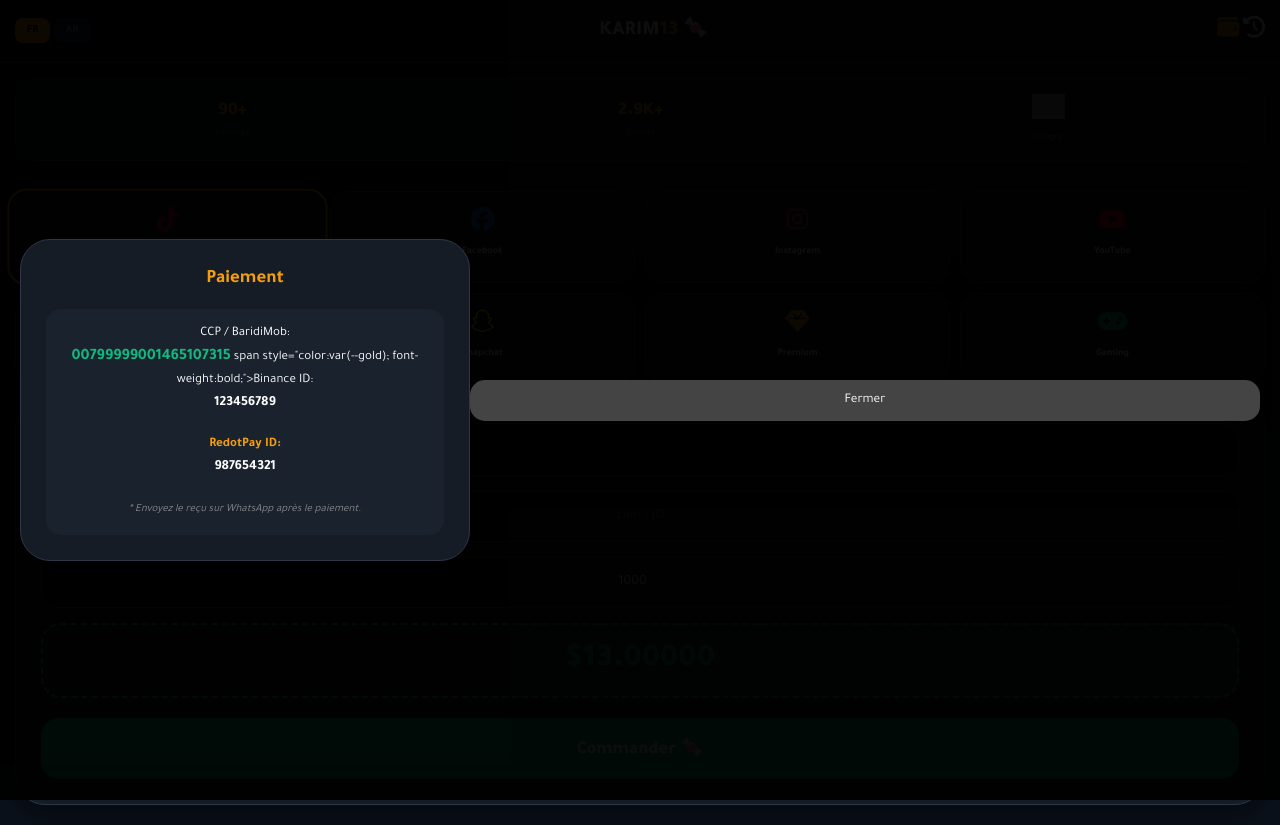
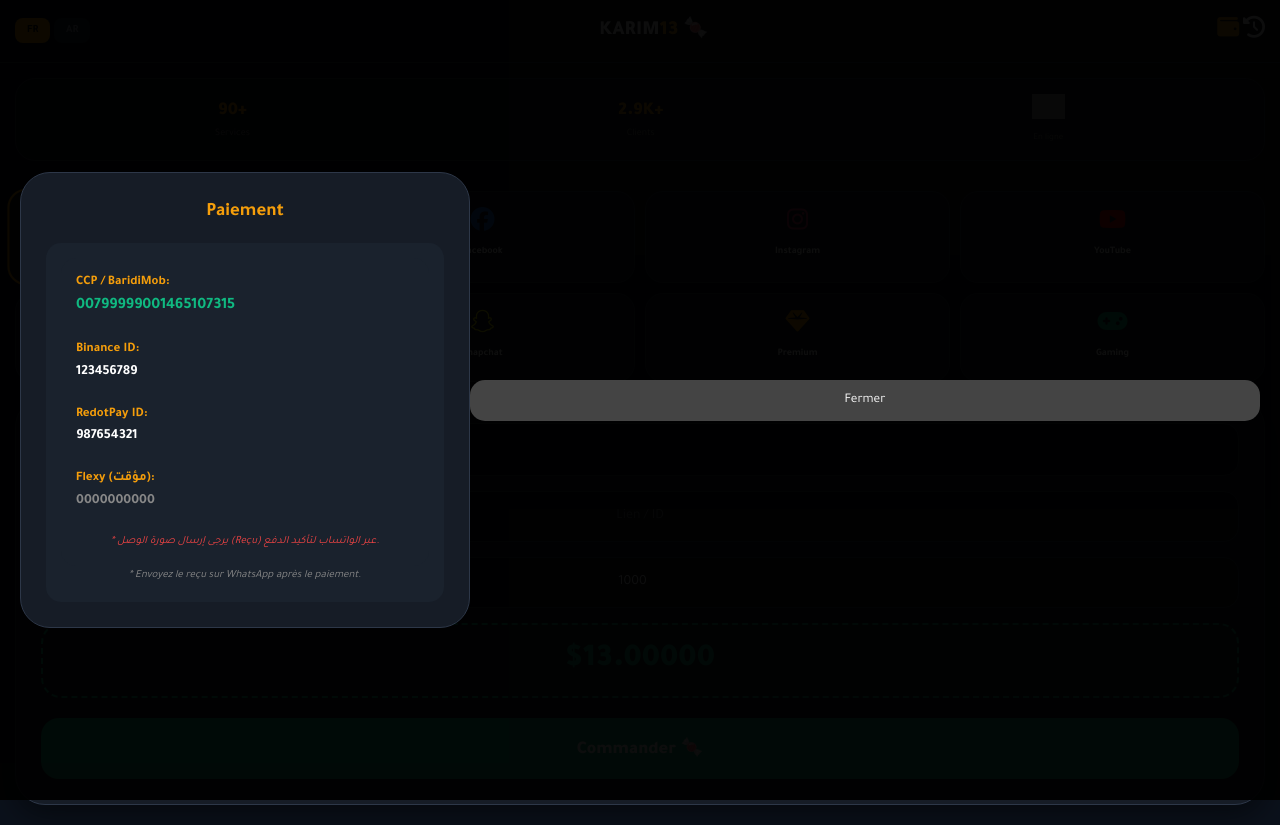
Before and after one commit to karimtreize13/-karim-smm13, a website: page index.html in a window 1280 px wide. Both pictures are taken after a click on the icon 1228 px from the left and 26 px from the top of the page. Drawn offline with Linux system fonts and the light colour scheme; grey boxes are pictures that could not be loaded.

Commit message:
Update index.html

```diff
--- a/index.html
+++ b/index.html
@@ -120,12 +120,23 @@
     <div class="modal-body">
         <h3 id="p-title" style="color:var(--gold); margin-bottom:15px;">Paiement</h3>
         <div style="background:#1a222d; padding:15px; border-radius:15px; font-size:13px;">
-            CCP / BaridiMob:<br><b style="color:var(--accent); font-size:16px;">00799999001465107315</b>
-             span style="color:var(--gold); font-weight:bold;">Binance ID:</span><br>
+            <div style="background:#1a222d; padding:15px; border-radius:15px; font-size:13px; text-align:left;">
+    <span style="color:var(--gold); font-weight:bold;">CCP / BaridiMob:</span><br>
+    <b style="color:var(--accent); font-size:16px;">00799999001465107315</b><br><br>
+
+    <span style="color:var(--gold); font-weight:bold;">Binance ID:</span><br>
     <b style="color:var(--text); font-size:14px;">123456789</b><br><br>
 
     <span style="color:var(--gold); font-weight:bold;">RedotPay ID:</span><br>
     <b style="color:var(--text); font-size:14px;">987654321</b><br><br>
+
+    <span style="color:var(--gold); font-weight:bold;">Flexy (مؤقت):</span><br>
+    <b style="color:#888; font-size:14px;">0000000000</b><br><br>
+
+    <i style="font-size:11px; color:#ef4444; display:block; text-align:center;">
+        * يرجى إرسال صورة الوصل (Reçu) عبر الواتساب لتأكيد الدفع.
+    </i>
+            </div>
 
     <i style="font-size:11px; color:#888;">* Envoyez le reçu sur WhatsApp après le paiement.</i>
         </div>
```
